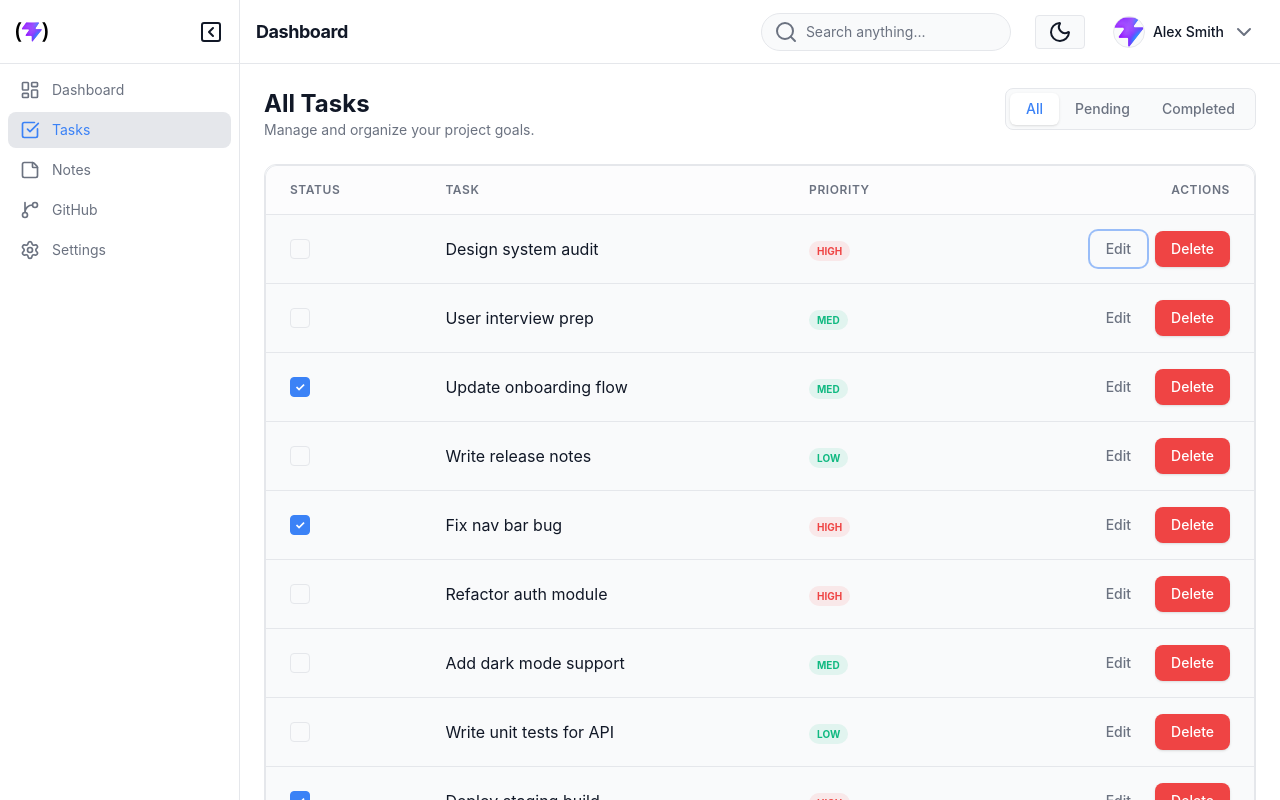
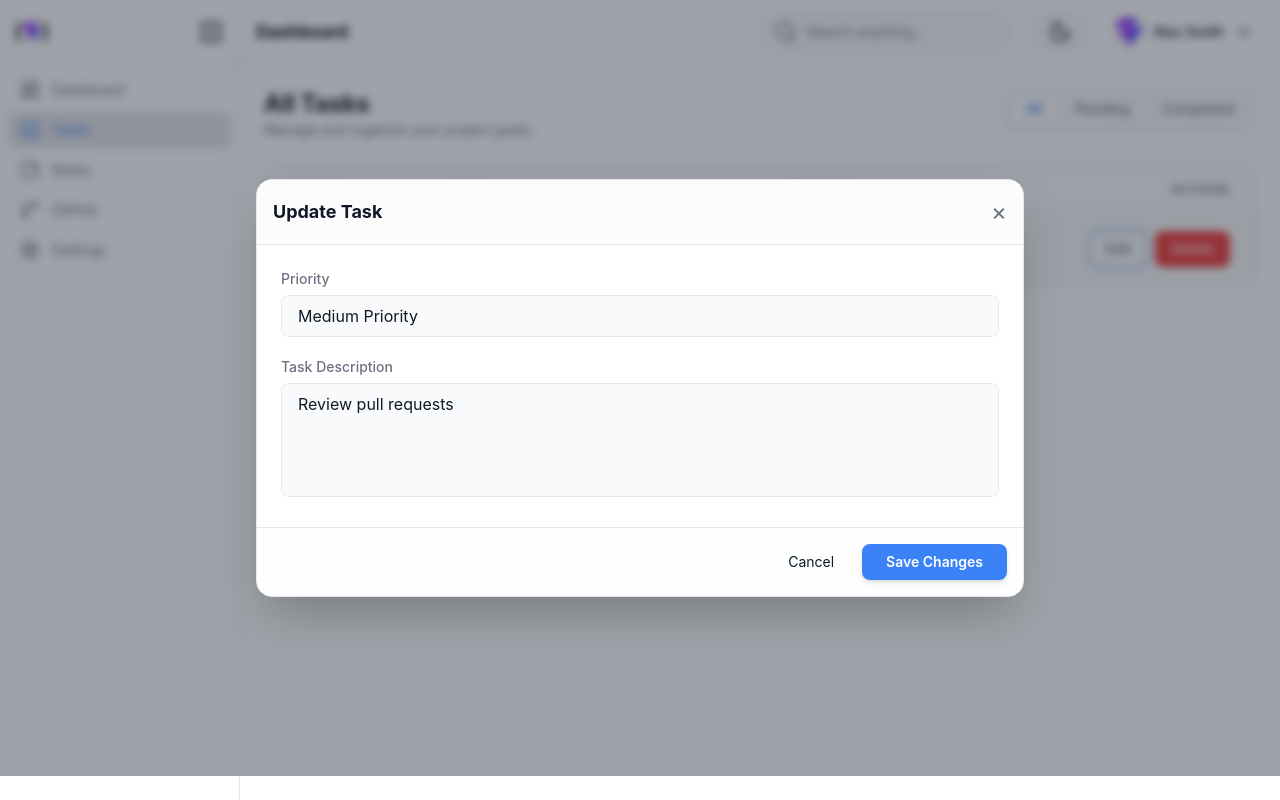
Before and after one commit to sameershah7/dev-flow, a React (Vite) app: page /tasks in a window 1280 px wide. Both pictures are taken after a click on the button "Edit". Built offline with nearby package versions, Linux system fonts and the light colour scheme.

Commit message:
Adding update task functionality

```diff
--- a/src/features/dashboard/DashboardPage.tsx
+++ b/src/features/dashboard/DashboardPage.tsx
@@ -4,27 +4,28 @@ import { useTaskStore } from "../../store/useTaskStore";
 import ChartHeader from "./components/ChartHeader";
 import TaskItem from "./components/TaskItem";
 import StatsCard from "./components/StatsCard";
-import AddTaskModal from "./components/AddTaskModal";
+import { TaskFormModal } from "../../shared/components/ui/TaskFormModal";
 
 export default function DashboardPage() {
     const [isModalOpen, setIsModalOpen] = useState(false)
 
-    const addTask = useTaskStore((state) => state.addTask);
-    const getStats = useTaskStore((state) => state.getStats);
-    const uncompleteTasks = useTaskStore((state) => state.tasks);
-    const toggleTask = useTaskStore((state) => state.toggleTask);
+    const { tasks, addTask, getStats, toggleTask } = useTaskStore();
 
     const stats = getStats();
-    const pendingTasks = uncompleteTasks
+
+    const pendingTasks = tasks
         .filter(t => !t.done)
         .sort((a, b) => b.id - a.id) // Newest IDs (timestamps) first
-        .slice(0, 10); const handleModal = (): void => {
-            setIsModalOpen(!isModalOpen);
-        }
+        .slice(0, 10);
+
+    const handleModal = (): void => {
+        setIsModalOpen(!isModalOpen);
+    }
 
     const handleAddTask = (newTaskData: { title: string; priority: "high" | "med" | "low" }) => {
         addTask(newTaskData.title, newTaskData.priority);
     };
+
     return (
         <div className="space-y-6">
             {/* Stats Grid */}
@@ -59,7 +60,7 @@ export default function DashboardPage() {
             {/* Tasks Container */}
             <div className="bg-surface border border-border rounded-xl overflow-hidden min-h-87.5">
                 <ChartHeader toggleModal={handleModal} />
-                {isModalOpen && <AddTaskModal toggleModal={handleModal} onAddTask={handleAddTask} />}
+                {isModalOpen && <TaskFormModal toggleModal={handleModal} onSave={handleAddTask} />}
                 <div className="flex flex-col">
                     {pendingTasks.map((item) => (
                         <TaskItem
--- a/src/features/tasks/TaskPage.tsx
+++ b/src/features/tasks/TaskPage.tsx
@@ -1,15 +1,19 @@
 import { useState } from "react";
-import { useTaskStore } from "../../store/useTaskStore";
+import { useTaskStore, type Task } from "../../store/useTaskStore";
 
 import { TaskHeader } from "./components/TaskHeader";
 import { DeleteTaskModal } from "../../shared/components/feedback/DeleteTaskModal";
 import { TaskTable } from "./components/TaskTabal";
+import { TaskFormModal } from "../../shared/components/ui/TaskFormModal";
 
 export default function TasksPage() {
     const [activeFilter, setActiveFilter] = useState<"all" | "pending" | "completed">("all");
     const [isDeleteModalOpen, setIsDeleteModalOpen] = useState(false)
     const [selectedTaskId, setSelectedTaskId] = useState<number | null>(null);
-    const { tasks, searchQuery, deleteTask, toggleTask } = useTaskStore();
+    const [isEditModalOpen, setIsEditModalOpen] = useState(false)
+    const [selectedEditTask, setSelectedEditTask] = useState<Task>()
+
+    const { tasks, searchQuery, deleteTask, toggleTask, updateTask } = useTaskStore();
 
     const filteredTasks = tasks
         .filter((t) => {
@@ -26,6 +30,18 @@ export default function TasksPage() {
         setIsDeleteModalOpen(true);
     };
 
+    const handleUpdateTask = (data: Task) => {
+        if (selectedEditTask) {
+            updateTask(selectedEditTask.id, data);
+        }
+        setIsEditModalOpen(false);
+    }
+
+    const openEditModal = (task: Task) => {
+        setSelectedEditTask(task);
+        setIsEditModalOpen(true);
+    };
+
     const handleTaskDelete = () => {
         if (selectedTaskId !== null) {
             deleteTask(selectedTaskId);
@@ -34,14 +50,24 @@ export default function TasksPage() {
         setSelectedTaskId(null);
     };
 
+
     return (
         <div className="space-y-6">
+            {isEditModalOpen &&
+                <TaskFormModal
+                    toggleModal={() => setIsEditModalOpen(false)}
+                    onSave={handleUpdateTask}
+                    initialData={selectedEditTask}
+                />
+            }
+
 
             {isDeleteModalOpen &&
                 <DeleteTaskModal
                     onClose={() => setIsDeleteModalOpen(false)}
                     onConfirm={handleTaskDelete}
-                />}
+                />
+            }
 
             <TaskHeader
                 currentFilter={activeFilter}
@@ -54,6 +80,7 @@ export default function TasksPage() {
                         tasks={filteredTasks}
                         onDelete={openDeleteModal}
                         isComplete={toggleTask}
+                        editTask={openEditModal}
                     />
                 </div>
             </div>
--- a/src/features/tasks/components/TaskRow.tsx
+++ b/src/features/tasks/components/TaskRow.tsx
@@ -1,19 +1,16 @@
 import { Button } from "../../../shared/components/ui/Button.tsx";
 import { Checkbox } from "../../../shared/components/ui/Checkbox.tsx";
 import { HighlightedText } from "../../../shared/components/ui/HighlightedText.tsx";
-import { useTaskStore } from "../../../store/useTaskStore.ts";
+import { useTaskStore, type Task } from "../../../store/useTaskStore";
 
 type TaskRowProps = {
-    task: {
-        id: number;
-        title: string;
-        priority: "high" | "med" | "low";
-        done: boolean;
-    };
+    task: Task;
     onDelete: (id: number) => void;
+    isComplete: (id: number) => void;
+    editTask: (task: Task) => void;
 };
 
-export function TaskRow({ task, onDelete, isComplete }: TaskRowProps) {
+export function TaskRow({ task, onDelete, isComplete, editTask }: TaskRowProps) {
     const { searchQuery } = useTaskStore();
 
     return (
@@ -38,7 +35,7 @@ export function TaskRow({ task, onDelete, isComplete }: TaskRowProps) {
             </td>
 
             <td className="px-6 py-4 text-right space-x-2">
-                <Button variant="ghost">Edit</Button>
+                <Button variant="ghost" onClick={() => editTask(task)}>Edit</Button>
                 <Button variant="danger" onClick={() => onDelete(task.id)}>
                     Delete
                 </Button>
--- a/src/features/tasks/components/TaskTabal.tsx
+++ b/src/features/tasks/components/TaskTabal.tsx
@@ -1,12 +1,14 @@
 import { TaskRow } from "./TaskRow";
+import { type Task } from "../../../store/useTaskStore"
 
 type TaskTableProps = {
     tasks: any[];
     onDelete: (id: number) => void;
     isComplete: (id: number) => void;
+    editTask: (data: Task) => void;
 };
 
-export function TaskTable({ tasks, onDelete, isComplete }: TaskTableProps) {
+export function TaskTable({ tasks, onDelete, isComplete, editTask }: TaskTableProps) {
     return (
         <div className="bg-surface border border-border rounded-xl overflow-hidden">
             <div className="overflow-x-auto">
@@ -29,6 +31,7 @@ export function TaskTable({ tasks, onDelete, isComplete }: TaskTableProps) {
                                 task={task}
                                 onDelete={onDelete}
                                 isComplete={isComplete}
+                                editTask={editTask}
                             />
                         ))}
                     </tbody>
--- a/src/features/dashboard/components/AddTaskModal.tsx
+++ b/src/shared/components/ui/TaskFormModal.tsx
@@ -1,24 +1,37 @@
-import { useState } from "react";
+import { useState, useEffect } from "react";
+import { type Task } from "../../../store/useTaskStore";
 
-interface AddTaskModalProps {
+interface TaskFormModalProps {
     toggleModal: () => void;
-    onAddTask: (taskData: { title: string; priority: "high" | "med" | "low" }) => void;
+    onSave: (data: Task) => void;
+    initialData?: { title: string; priority: "high" | "med" | "low" };
 }
 
-export default function AddTaskModal({ toggleModal, onAddTask }: AddTaskModalProps) {
+export function TaskFormModal({ toggleModal, onSave, initialData }: TaskFormModalProps) {
     const [title, setTask] = useState("");
     const [priority, setPriority] = useState<"high" | "med" | "low">("med");
+
+    useEffect(() => {
+        if (initialData) {
+            setTask(initialData.title);
+            setPriority(initialData.priority);
+        }
+    }, [initialData]);
 
     const handleSubmit = () => {
         if (!title.trim()) return;
 
-        onAddTask({
+        onSave({
+            id: Date.now(),
             title,
             priority,
+            done: false,
         });
 
         toggleModal();
     };
+
+    const isEditMode = !!initialData;
 
     return (
         <div className="fixed inset-0 z-50 flex items-center justify-center p-4">
@@ -26,7 +39,9 @@ export default function AddTaskModal({ toggleModal, onAddTask }: AddTaskModalPro
 
             <div className="relative w-full max-w-3xl bg-bg border border-border rounded-2xl shadow-2xl overflow-hidden">
                 <div className="p-4 border-b border-border bg-surface/50 flex justify-between items-center">
-                    <h2 className="text-lg font-bold text-text-main">New Task</h2>
+                    <h2 className="text-lg font-bold text-text-main">
+                        {isEditMode ? "Update Task" : "New Task"}
+                    </h2>
                     <button onClick={toggleModal} className="text-text-muted hover:text-text-main text-2xl">×</button>
                 </div>
 
@@ -64,7 +79,7 @@ export default function AddTaskModal({ toggleModal, onAddTask }: AddTaskModalPro
                         onClick={handleSubmit}
                         className="px-6 py-2 text-sm font-semibold bg-primary text-white hover:brightness-110 rounded-lg active:scale-95 transition-all shadow-md"
                     >
-                        Create Task
+                        {isEditMode ? "Save Changes" : "Create Task"}
                     </button>
                 </div>
             </div>
--- a/src/store/useTaskStore.ts
+++ b/src/store/useTaskStore.ts
@@ -1,6 +1,6 @@
 import { create } from "zustand";
 
-interface Task {
+export interface Task {
     id: number;
     title: string;
     priority: "high" | "med" | "low";
@@ -23,6 +23,7 @@ type TaskStore = {
     addTask: (title: string, priority: Task["priority"]) => void;
     toggleTask: (id: number) => void;
     deleteTask: (id: number) => void;
+    updateTask: (id: number, data: { title: string, priority: Task["priority"] }) => void;
 
     // selectors
     getPendingTasks: () => Task[];
@@ -34,19 +35,19 @@ type TaskStore = {
 
 export const useTaskStore = create<TaskStore>((set, get) => ({
     tasks: [
-        { id: 1, title: "Design system audit", priority: "high", done: false },
-        { id: 2, title: "User interview prep", priority: "med", done: false },
-        { id: 3, title: "Update onboarding flow", priority: "med", done: true },
-        { id: 4, title: "Write release notes", priority: "low", done: false },
-        { id: 5, title: "Fix nav bar bug", priority: "high", done: true },
-        { id: 6, title: "Refactor auth module", priority: "high", done: false },
-        { id: 7, title: "Add dark mode support", priority: "med", done: false },
-        { id: 8, title: "Write unit tests for API", priority: "low", done: false },
-        { id: 9, title: "Deploy staging build", priority: "high", done: true },
+        // { id: 1, title: "Design system audit", priority: "high", done: false },
+        // { id: 2, title: "User interview prep", priority: "med", done: false },
+        // { id: 3, title: "Update onboarding flow", priority: "med", done: true },
+        // { id: 4, title: "Write release notes", priority: "low", done: false },
+        // { id: 5, title: "Fix nav bar bug", priority: "high", done: true },
+        // { id: 6, title: "Refactor auth module", priority: "high", done: false },
+        // { id: 7, title: "Add dark mode support", priority: "med", done: false },
+        // { id: 8, title: "Write unit tests for API", priority: "low", done: false },
+        // { id: 9, title: "Deploy staging build", priority: "high", done: true },
         { id: 10, title: "Review pull requests", priority: "med", done: true },
     ],
 
-    addTask: (title, priority) =>
+    addTask: (title, priority) => {
         set((state) => ({
             tasks: [
                 {
@@ -57,7 +58,18 @@ export const useTaskStore = create<TaskStore>((set, get) => ({
                 },
                 ...state.tasks,
             ],
-        })),
+        }))
+    },
+
+    updateTask: (id, data) => {
+        set((state) => ({
+            tasks: state.tasks.map(task =>
+                task.id === id ?
+                    { ...task, title: data.title, priority: data.priority }
+                    : task
+            ),
+        }))
+    },
 
     toggleTask: (id) => {
         set((state) => ({
```
